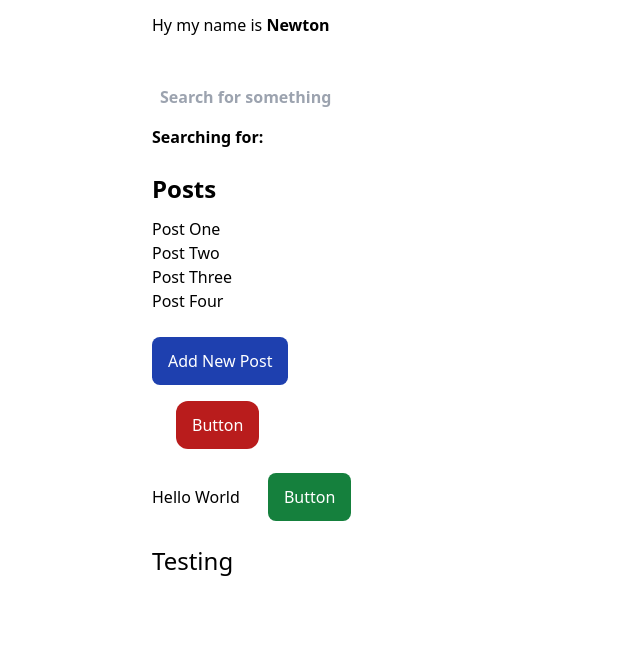
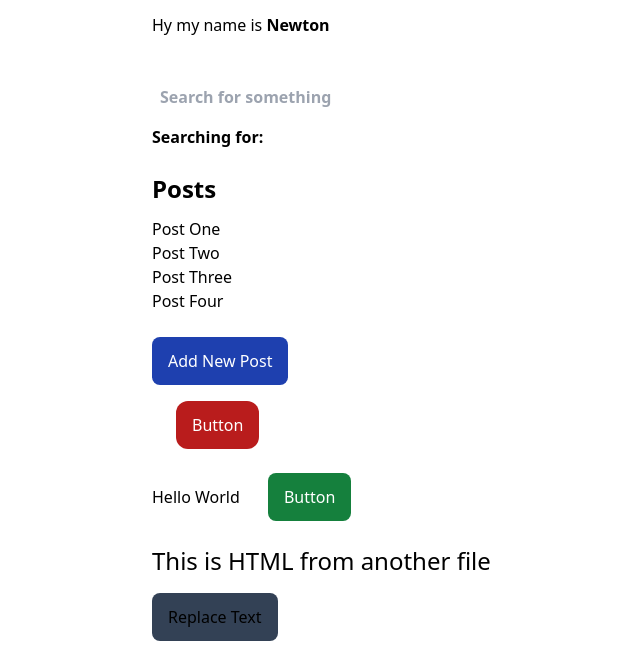
Before and after one commit to Soburr/Introduction-to-Alpine.JS, a plain HTML site: page index.html in a window 1280 px wide. Shown: the part 131-800 px from the top of the page, without its empty margins (296-936 px from the left). Drawn offline with nearby package versions, Linux system fonts and the light colour scheme.

Commit message:
Let's Go

```diff
--- a/index.html
+++ b/index.html
@@ -102,7 +102,10 @@
                 .....
            </div>
 
-
+        <!-- x-el -->
+            <button @click="$el.innerHTML = 'Change'" class="bg-slate-700 x-6 py-3 px-4 rounded-lg my-4">
+                Replace Text
+            </button>
 
     </div>
 
--- a/partial.html
+++ b/partial.html
@@ -6,6 +6,7 @@
     <title>Document</title>
 </head>
 <body>
-    <h1 class="text-2xl">Testing</h1>
+    <h1 class="text-2xl">This is HTML from another file
+    </h1>
 </body>
 </html>
```
